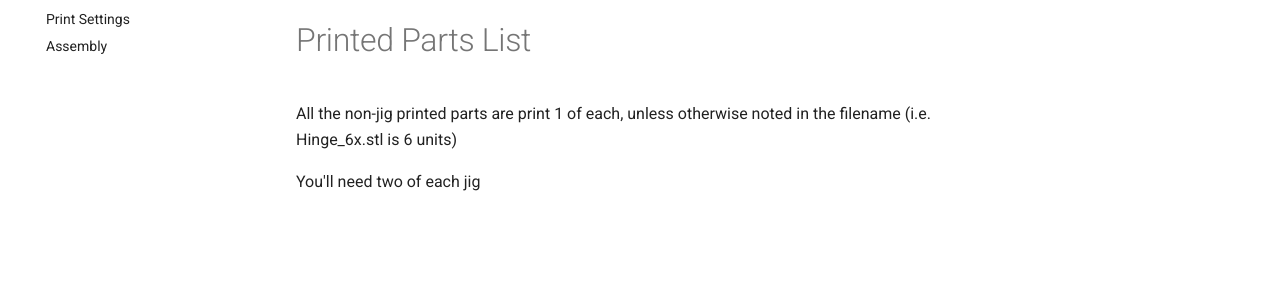
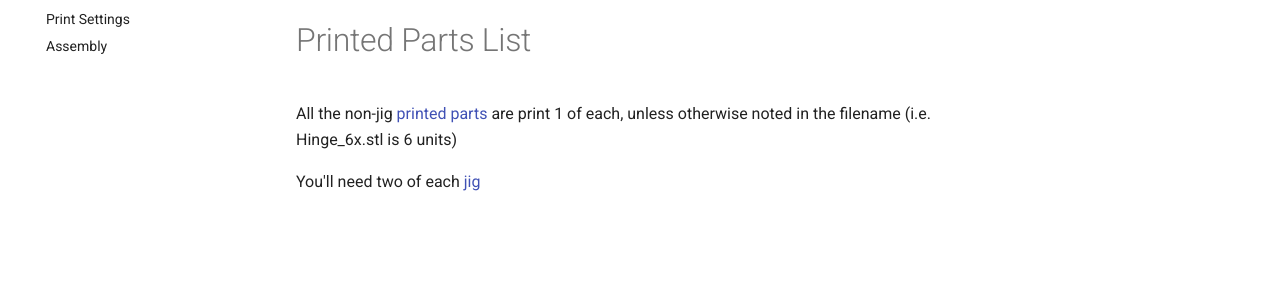
Before and after one commit to Makers-On-Tap/milkcr8-cnc, an MkDocs documentation site: the page built from docs/bom.md, in a window 1280 px wide. Shown: the part 227-524 px from the top of the page. Built offline with MkDocs 1.6.1 and Material for MkDocs 9.7.7, drawn with Linux system fonts in a browser that asks for light colours; some of the changed lines change nothing that is shown.

Commit message:
Update bom.md

```diff
--- a/docs/bom.md
+++ b/docs/bom.md
@@ -2,6 +2,6 @@
 Current BOM can be found in this [read only Google Sheet](https://docs.google.com/spreadsheets/d/1ViruGe-mIjATBrFZ_2N3Xh3YK8Kv0xZOzpvj6fFhka0/edit?usp=sharing). Once the BOM stabilizes, we'll convert it to a nice table here.
 
 # Printed Parts List
-All the non-jig printed parts are print 1 of each, unless otherwise noted in the filename (i.e. Hinge_6x.stl is 6 units)
+All the non-jig [printed parts](https://github.com/Makers-On-Tap/milkcr8-cnc/tree/main/printed%20parts) are print 1 of each, unless otherwise noted in the filename (i.e. Hinge_6x.stl is 6 units)
 
-You'll need two of each jig
+You'll need two of each [jig](https://github.com/Makers-On-Tap/milkcr8-cnc/tree/main/printed%20parts/JIGS)
```
